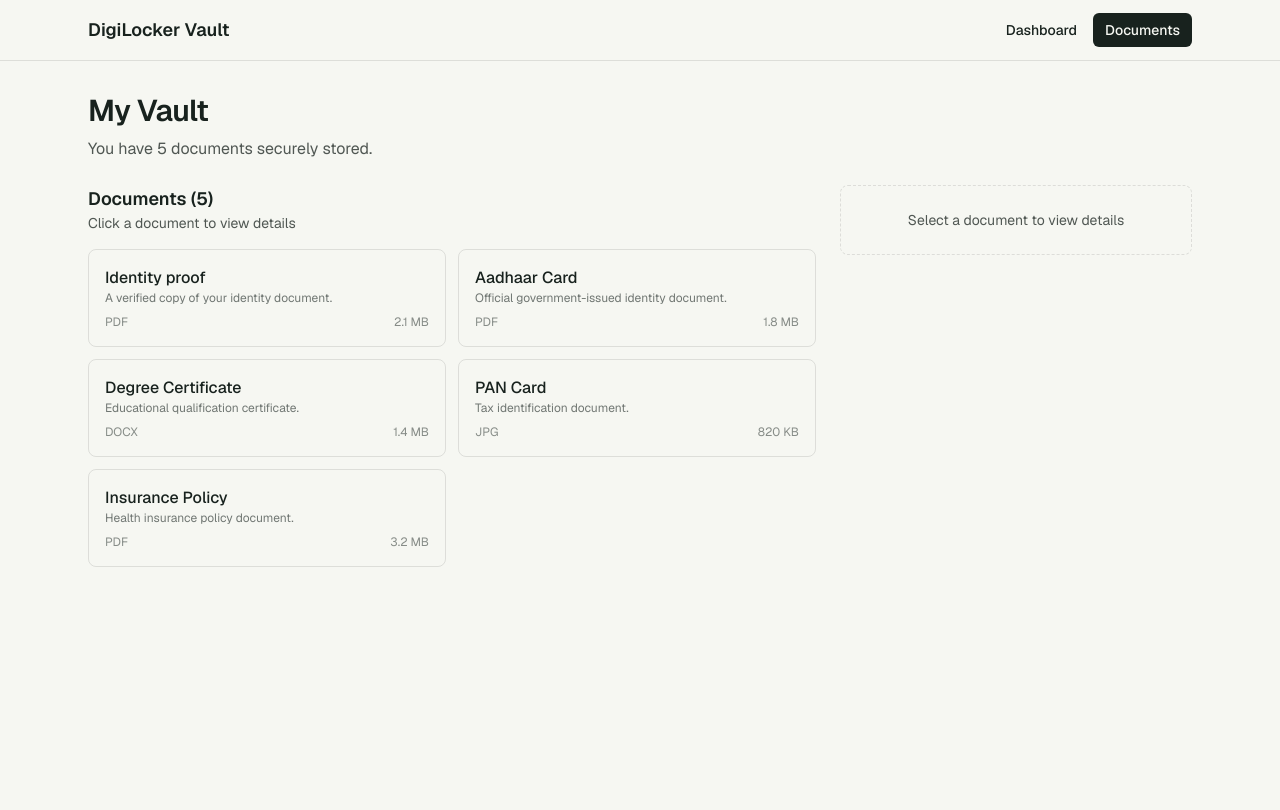
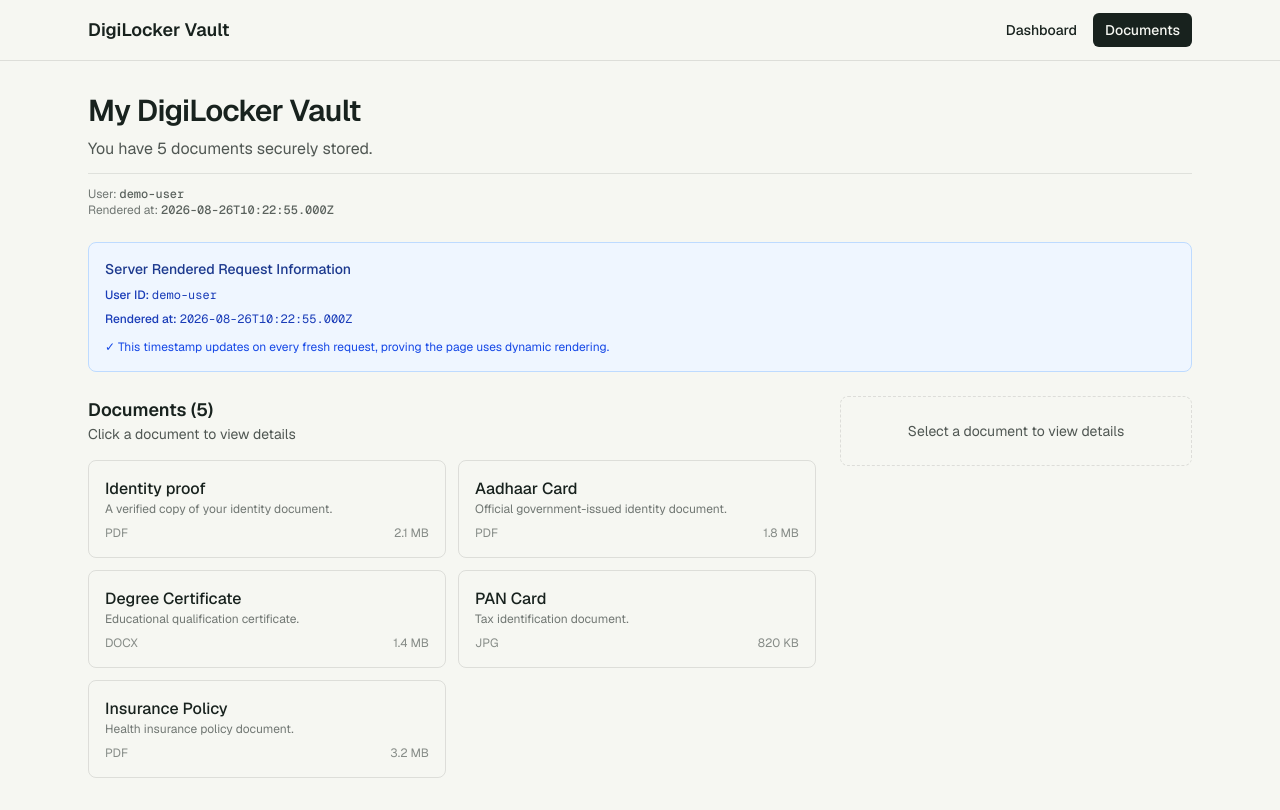
Before and after one commit to kalviumcommunity/SW2627-Nextjs-Digilocker, a Next.js app: page /documents in a window 1280 px wide. Built offline with nearby package versions, Linux system fonts and the light colour scheme; no server answers.

Commit message:
Configure Dynamic Rendering for User-Specific Vault Data

```diff
--- a/src/app/(vault)/documents/[id]/page.js
+++ b/src/app/(vault)/documents/[id]/page.js
@@ -131,84 +131,3 @@
 
   return document;
 }
-
-  // Handle missing document gracefully
-  if (!document) {
-    return (
-      <div className="space-y-6">
-        <Link
-          href="/documents"
-          className="inline-flex items-center gap-2 text-sm font-medium text-foreground/75 hover:text-foreground transition-colors"
-        >
-          ← Back to Documents
-        </Link>
-        <div className="rounded-lg border border-black/10 p-8 text-center dark:border-white/15">
-          <h1 className="text-2xl font-semibold mb-2">Document Not Found</h1>
-          <p className="text-foreground/75">
-            The document you&apos;re looking for doesn&apos;t exist or has been removed.
-          </p>
-          <Link
-            href="/documents"
-            className="mt-4 inline-block rounded-md bg-foreground text-background px-4 py-2 text-sm font-medium hover:opacity-90 transition-opacity"
-          >
-            Return to Vault
-          </Link>
-        </div>
-      </div>
-    );
-  }
-
-  return (
-    <div className="space-y-6">
-      <Link
-        href="/documents"
-        className="inline-flex items-center gap-2 text-sm font-medium text-foreground/75 hover:text-foreground transition-colors"
-      >
-        ← Back to Documents
-      </Link>
-
-      <div className="space-y-6">
-        <div className="space-y-2">
-          <h1 className="text-3xl font-semibold tracking-tight">
-            {document.title}
-          </h1>
-          <p className="text-foreground/75">{document.description}</p>
-        </div>
-
-        <div className="rounded-lg border border-black/10 p-6 dark:border-white/15">
-          <div className="grid grid-cols-1 gap-4 sm:grid-cols-2">
-            <div>
-              <h3 className="text-sm font-medium text-foreground/75">Type</h3>
-              <p className="mt-1 text-lg font-semibold">{document.type}</p>
-            </div>
-            <div>
-              <h3 className="text-sm font-medium text-foreground/75">Size</h3>
-              <p className="mt-1 text-lg font-semibold">{document.size}</p>
-            </div>
-            <div>
-              <h3 className="text-sm font-medium text-foreground/75">
-                Issued On
-              </h3>
-              <p className="mt-1 text-lg font-semibold">{document.issuedOn}</p>
-            </div>
-            <div>
-              <h3 className="text-sm font-medium text-foreground/75">
-                Document ID
-              </h3>
-              <p className="mt-1 text-sm font-mono">{document.id}</p>
-            </div>
-          </div>
-        </div>
-
-        <div className="flex gap-3">
-          <button className="rounded-md bg-foreground text-background px-4 py-2 font-medium hover:opacity-90 transition-opacity">
-            Download
-          </button>
-          <button className="rounded-md border border-black/10 px-4 py-2 font-medium hover:bg-black/5 transition-colors dark:border-white/15 dark:hover:bg-white/10">
-            Share
-          </button>
-        </div>
-      </div>
-    </div>
-  );
-}
--- a/src/app/(vault)/documents/page.js
+++ b/src/app/(vault)/documents/page.js
@@ -1,4 +1,5 @@
 import { Suspense } from "react";
+import { cookies } from "next/headers";
 import { DocumentList } from "@/src/components/document-list";
 import { DocumentGridSkeleton, VaultHeaderSkeleton } from "@/src/components/skeletons";
 
@@ -8,21 +9,32 @@
  * Main vault page that displays documents with Suspense boundaries
  * for better loading state handling and progressive enhancement.
  *
+ * DYNAMIC RENDERING: This page is configured to render fresh content on every request
+ * rather than being statically generated. This demonstrates request-specific server
+ * rendering in the Next.js App Router.
+ *
  * The document list is wrapped with Suspense to show a loading skeleton
  * while data is being fetched from the server.
  *
  * Optimized to fetch all independent data in parallel using Promise.all
  * for better performance.
  */
+
+// Force dynamic rendering for this route - fresh render on every request
+export const dynamic = "force-dynamic";
+
 export default async function DocumentsPage() {
+  // Fetch server-specific request data and documents in parallel
+  const { documents, userId, renderedAt } = await fetchVaultData();
+
   return (
     <section className="space-y-6">
       <Suspense fallback={<VaultHeaderSkeleton />}>
-        <VaultHeader />
+        <VaultHeader documents={documents} userId={userId} renderedAt={renderedAt} />
       </Suspense>
 
       <Suspense fallback={<DocumentGridSkeleton count={6} />}>
-        <VaultDocuments />
+        <VaultDocuments documents={documents} userId={userId} renderedAt={renderedAt} />
       </Suspense>
     </section>
   );
@@ -32,17 +44,19 @@
  * VaultHeader - Server Component
  *
  * Displays the vault header with title and document count.
- * Wrapped with Suspense for independent loading state.
+ * Receives request-specific data (userId, renderedAt) to demonstrate dynamic rendering.
  */
-async function VaultHeader() {
-  const documents = await fetchVaultData();
-
+function VaultHeader({ documents, userId, renderedAt }) {
   return (
     <div className="space-y-2">
-      <h1 className="text-3xl font-semibold tracking-tight">My Vault</h1>
+      <h1 className="text-3xl font-semibold tracking-tight">My DigiLocker Vault</h1>
       <p className="text-foreground/75">
         You have {documents.length} document{documents.length !== 1 ? "s" : ""} securely stored.
       </p>
+      <div className="mt-3 pt-3 border-t border-foreground/10 text-xs text-foreground/60">
+        <p>User: <span className="font-mono font-medium text-foreground/70">{userId}</span></p>
+        <p>Rendered at: <span className="font-mono font-medium text-foreground/70">{renderedAt}</span></p>
+      </div>
     </div>
   );
 }
@@ -51,26 +65,36 @@
  * VaultDocuments - Server Component
  *
  * Displays the list of vault documents.
- * Uses fetchVaultData to get data in parallel.
+ * Passes server-specific request data to DocumentList for display to the client.
  */
-async function VaultDocuments() {
-  const documents = await fetchVaultData();
-  return <DocumentList documents={documents} />;
+function VaultDocuments({ documents, userId, renderedAt }) {
+  return <DocumentList documents={documents} userId={userId} renderedAt={renderedAt} />;
 }
 
 /**
- * fetchVaultData - Fetch all vault data in parallel
+ * fetchVaultData - Fetch all vault data including server-specific request values
  *
- * Uses Promise.all to fetch independent queries concurrently,
- * improving performance by reducing total fetch time.
+ * Uses Promise.all to fetch independent queries concurrently.
+ * Also captures request-specific values that prove dynamic rendering:
+ * - userId: Read from cookies to demonstrate request-specific data access
+ * - renderedAt: ISO timestamp showing this render was generated for the current request
+ *
+ * This proves the page is NOT statically generated - it renders fresh for every request.
  */
 async function fetchVaultData() {
   const { getDocuments } = await import("@/src/lib/documents");
+
+  // Get server-side request-specific data
+  const cookieStore = await cookies();
+  const userId = cookieStore.get("demo-user")?.value || "demo-user";
+
+  // Capture render timestamp - this will be NEW on every request
+  const renderedAt = new Date().toISOString();
 
   // All independent queries are executed in parallel
   const [documents] = await Promise.all([
     getDocuments(),
   ]);
 
-  return documents;
+  return { documents, userId, renderedAt };
 }
--- a/src/components/document-list-client.js
+++ b/src/components/document-list-client.js
@@ -14,10 +14,13 @@
  * - Toggling selected document details
  * - User interactions
  *
+ * It also receives and displays request-specific values from the server to demonstrate
+ * that dynamic rendering occurred - these values are generated fresh on each request.
+ *
  * Data comes from the server as serializable props.
  * Client-side React hooks (useState) manage the interactive state.
  */
-export function DocumentListClient({ documents }) {
+export function DocumentListClient({ documents, userId, renderedAt }) {
   const [selectedDocId, setSelectedDocId] = useState(null);
 
   // Find the selected document from the list
@@ -36,7 +39,23 @@
   }
 
   return (
-    <div className="grid gap-6 lg:grid-cols-3">
+    <div className="space-y-6">
+      {/* Server Render Information - Demonstrates Dynamic Rendering */}
+      <div className="rounded-lg border border-blue-200 bg-blue-50 p-4 text-sm dark:border-blue-900/30 dark:bg-blue-950/20">
+        <p className="font-medium text-blue-900 dark:text-blue-200">
+          Server Rendered Request Information
+        </p>
+        <div className="mt-2 grid gap-2 text-xs text-blue-800 dark:text-blue-300">
+          <p><span className="font-medium">User ID:</span> <span className="font-mono">{userId}</span></p>
+          <p><span className="font-medium">Rendered at:</span> <span className="font-mono">{renderedAt}</span></p>
+          <p className="mt-1 text-blue-700 dark:text-blue-400">
+            ✓ This timestamp updates on every fresh request, proving the page uses dynamic rendering.
+          </p>
+        </div>
+      </div>
+
+      {/* Document List */}
+      <div className="grid gap-6 lg:grid-cols-3">
       {/* Document List */}
       <div className="lg:col-span-2">
         <div className="mb-4">
@@ -157,5 +176,6 @@
         )}
       </div>
     </div>
+    </div>
   );
 }
--- a/src/components/document-list.js
+++ b/src/components/document-list.js
@@ -7,19 +7,15 @@
  * This component demonstrates the Server → Client component boundary in Next.js App Router.
  *
  * Responsibilities:
- * 1. Fetch document data on the server (secure, database-ready)
- * 2. Pass serializable data as props to the Client Component
+ * 1. Receive serializable document data and request-specific values from the Server
+ * 2. Pass this data as props to the Client Component
  * 3. Remain a Server Component (no "use client" directive)
  *
  * The DocumentListClient receives the data as props and handles all interactive behavior
  * like document selection, showing/hiding details, and user interactions.
  */
-export async function DocumentList() {
-  // Fetch all documents on the server
-  // In production, this would be: const documents = await prisma.document.findMany();
-  const documents = await getDocuments();
-
-  // Pass serializable document data to the Client Component
+export async function DocumentList({ documents, userId, renderedAt }) {
+  // Pass serializable document data and request-specific values to the Client Component
   // The Client Component handles all state management and interactivity
-  return <DocumentListClient documents={documents} />;
+  return <DocumentListClient documents={documents} userId={userId} renderedAt={renderedAt} />;
 }
```
